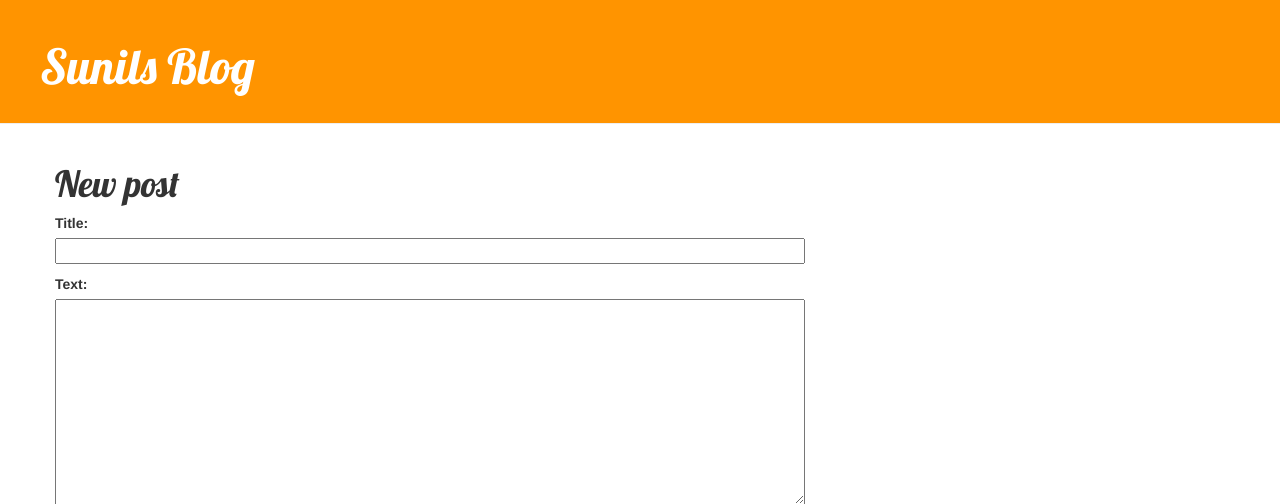
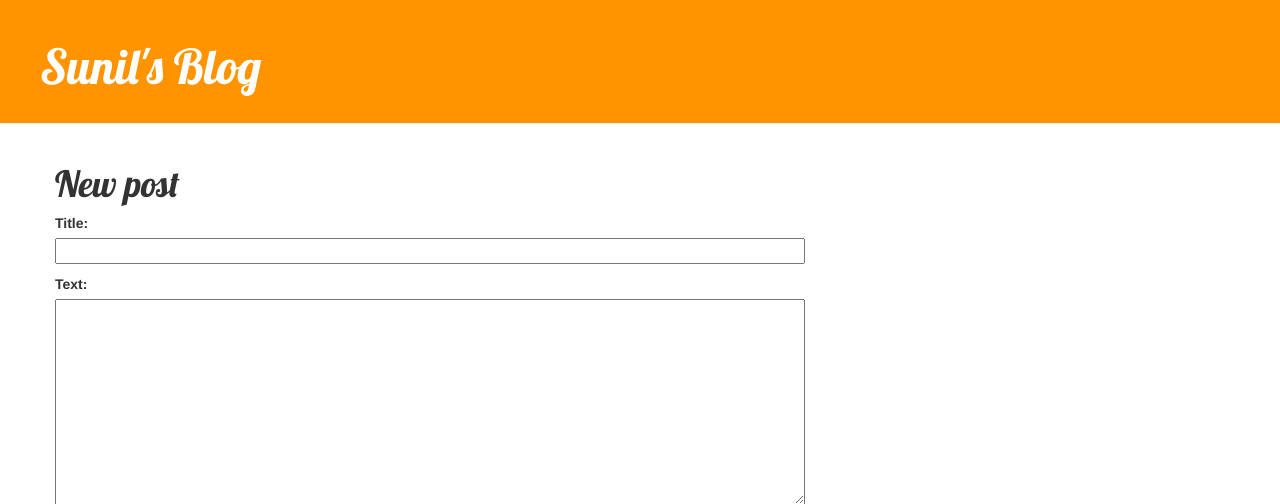
Before and after one commit to snlpwr/my-first-blog, a Django app: page /post/new/ in a window 1280 px wide. Shown: the top 504 px of the page. Run offline with Django 3.2, Linux system fonts and the light colour scheme; some libraries are stand-ins or nearby versions.

Commit message:
Little changes in Views

```diff
--- a/blog/templates/blog/base.html
+++ b/blog/templates/blog/base.html
@@ -1,7 +1,7 @@
 {% load staticfiles %}
 <html>
     <head>
-        <title>Django Girls blog</title>
+        <title>Sunil's blog</title>
         <link rel="stylesheet" href="//maxcdn.bootstrapcdn.com/bootstrap/3.2.0/css/bootstrap.min.css">
         <link rel="stylesheet" href="//maxcdn.bootstrapcdn.com/bootstrap/3.2.0/css/bootstrap-theme.min.css">
         <link href='//fonts.googleapis.com/css?family=Lobster&subset=latin,latin-ext' rel='stylesheet' type='text/css'>
@@ -12,7 +12,7 @@
 		{% if user.is_authenticated %}
 		    <a href="{% url 'post_new' %}" class="top-menu"><span class="glyphicon glyphicon-plus"></span></a>
 		{% endif %}
-        	<h1><a href="/">Sunils Blog</a></h1>
+        	<h1><a href="/">Sunil's Blog</a></h1>
 	    </div>
 	    <div class="content container">
 	        <div class="row">
```
Also changed, not shown: blog/templates/blog/post_detail.html (+4 -3 lines).
